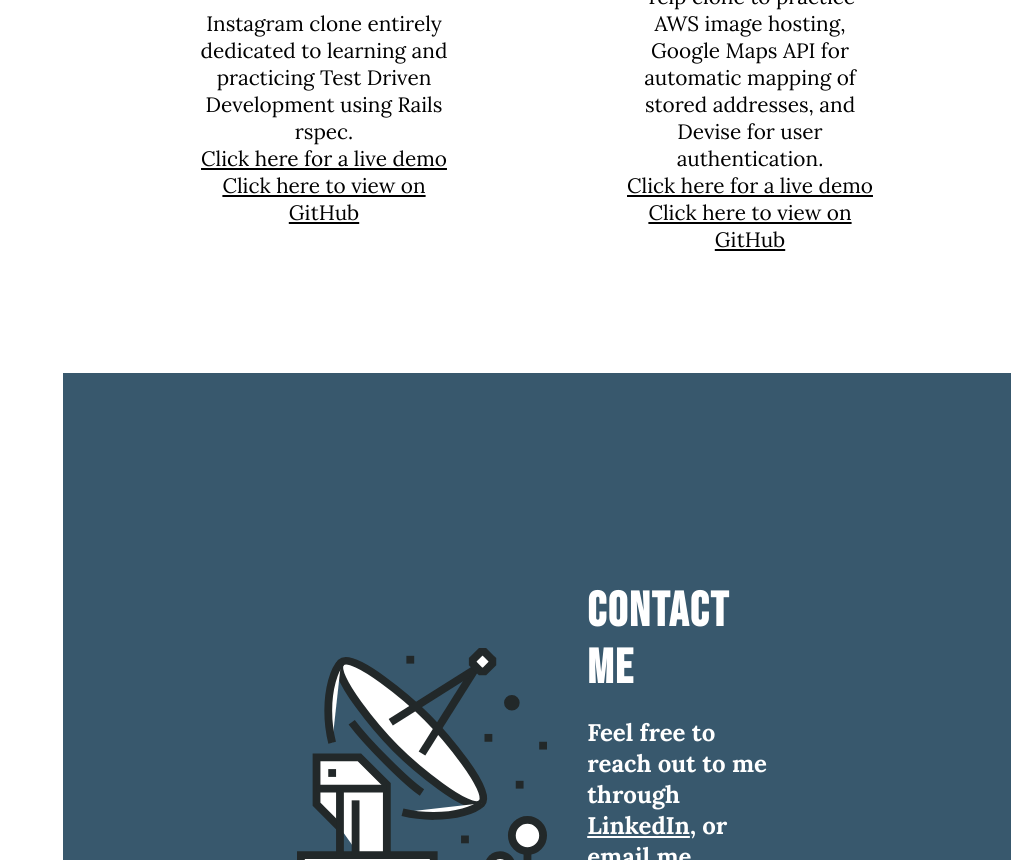
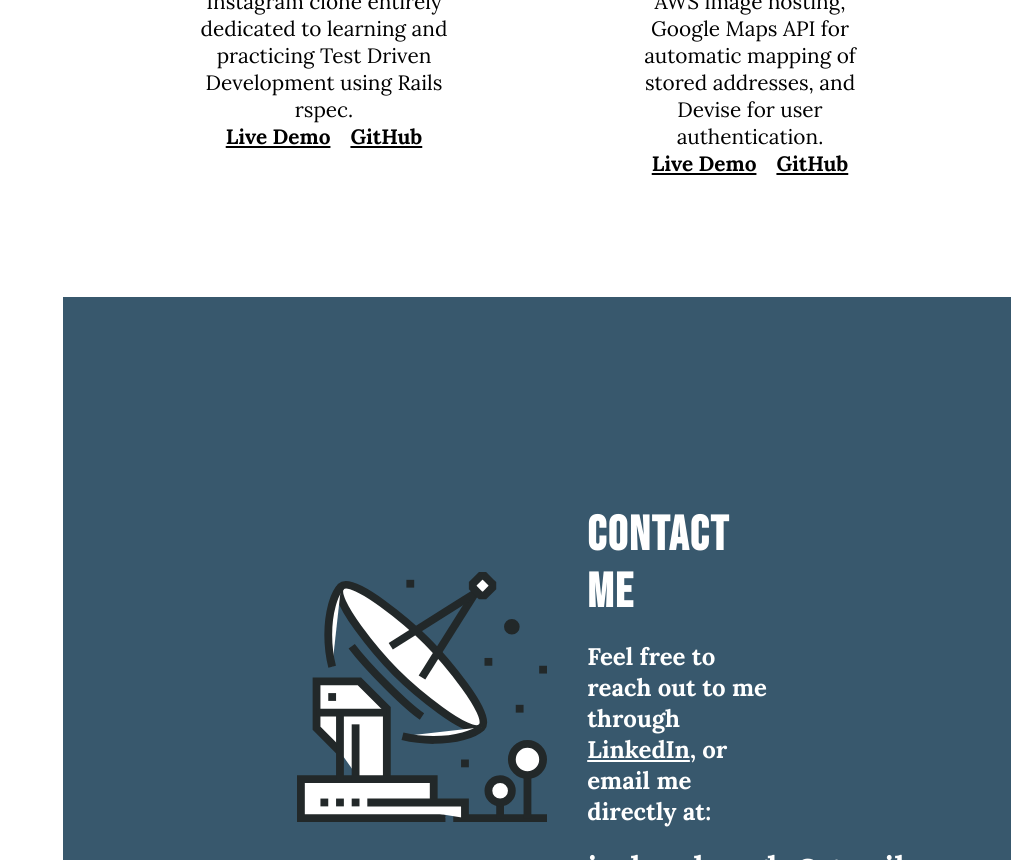
Before and after one commit to joshbangle/websitev2, a React (Create React App) app: page / in a window 1280 px wide. Shown: the part 1940-2800 px from the top of the page, without its empty margins (269-1280 px from the left). Built offline with nearby package versions, Linux system fonts and the light colour scheme.

Commit message:
added rocket and launch pad

```diff
--- a/src/App.js
+++ b/src/App.js
@@ -1,17 +1,14 @@
 import React from 'react';
 import './App.scss';
 import Layout from './components/Layout/Layout'
-import {AppProvider} from './utils/AppContext'
 
 
 function App() {
 
   return (
-    <AppProvider>
       <div className="App">
         <Layout />
       </div>
-    </AppProvider>
   );
 }
 
--- a/src/components/Contact/Contact.js
+++ b/src/components/Contact/Contact.js
@@ -2,14 +2,8 @@ import React from 'react';
 import styled from 'styled-components'
 
 const ContactContent = styled.div`
-    box-sizing: border-box;
-    padding: 0 30%;
-    min-height: 100vh;
     display: flex;
-    justify-content: center;
-    align-items: center;
-    background-color: #38586D;
-    color: #FFF;
+    flex-direction: column;
 `
 const Headline = styled.div`
     font-size: 3em;
@@ -39,20 +33,50 @@ const LinkedIn = styled.a`
         color: #ddd;
     }
 `
+const Everything = styled.div`
+    position: relative;
+    bottom: 0;
+`
+const TrueContent = styled.div`
+    box-sizing: border-box;
+    padding: 0 30%;
+    min-height: 100vh;
+    display: flex;
+    justify-content: center;
+    align-items: center;
+    background-color: #38586D;
+    color: #FFF;
+`
+const PadContainer = styled.div`
+    position: absolute;
+    left: 6px;
+    bottom: 8px;
+    height: 80px;
+`
+const Pad = styled.img`
+    height: 100%;
+`
 const Contact = () => {
     return (
         <section id='contact'>
             <ContactContent>
-
+                <TrueContent>
                     <Icon src='img/icons/satelite.svg' />
 
-                <TextContent>
-                    <Headline>Contact me</Headline>
-                    <h1 style={{fontFamily: 'Lora'}}>Feel free to reach out to me through <LinkedIn href='https://www.linkedin.com/in/joshbangle' target='_blank'>LinkedIn</LinkedIn>, or email me directly at:</h1>
-                    <Email>joshua.bangle@gmail.com</Email>
-                </TextContent>
+                    <TextContent>
+                        <Headline>Contact me</Headline>
+                        <h1 style={{fontFamily: 'Lora'}}>Feel free to reach out to me through <LinkedIn href='https://www.linkedin.com/in/joshbangle' target='_blank'>LinkedIn</LinkedIn>, or email me directly at:</h1>
+                        <Email>joshua.bangle@gmail.com</Email>
+                    </TextContent>
+                </TrueContent>
 
+                <Everything>
+                    <PadContainer>
+                        <Pad src='/img/icons/pad.png' />
+                    </PadContainer>
+                </Everything>
             </ContactContent>
+
         </section>
     );
 }
--- a/src/components/Layout/Layout.js
+++ b/src/components/Layout/Layout.js
@@ -32,6 +32,7 @@ const Layout = (props) => {
                 <Skillset/>
                 <Projects/>
                 <Contact/>
+
             </Content>
 
         </LayoutWrapper>
--- a/src/components/Projects/Projects.js
+++ b/src/components/Projects/Projects.js
@@ -1,16 +1,12 @@
 import React, {useEffect} from 'react'
 import styled from 'styled-components'
-import {useTrail, animated} from 'react-spring'
+import {useSpring, useTrail, animated} from 'react-spring'
 import {images} from '../../json/images'
 import {useInView} from 'react-intersection-observer'
 
 const ProjectContainer = styled.div`
     width: 100%;
     min-height: 100vh;
-    display: flex;
-    justify-content: center;
-    flex-direction: column;
-    align-items: center;
     background-color: #FFF;
     padding-top: 80px;
 `
@@ -43,7 +39,7 @@ const Project = styled(animated.div)`
     justify-content: center;
     align-items: center;
     flex-direction: column;
-    margin-top: 16px;
+    margin-top: 32px;
     padding: 0 10%;
 `
 const Name = styled.h1`
@@ -58,7 +54,9 @@ const Desc = styled.p`
 `
 
 const DemoLink = styled.a`
+    margin: 0 10px;
     font-size: 1.3em;
+    font-weight: bold;
     transition: all .2s ease-in-out;
     font-family: Lora;
     color: inherit;
@@ -67,7 +65,15 @@ const DemoLink = styled.a`
         border-radius: 5px;
     }
 `
-
+const RocketContainer = styled(animated.div)`
+    position: absolute;
+    margin-left: 40px;
+    height: 85px;
+`
+const Rocket = styled.img`
+    height: 100%;
+    transform: rotate(-45deg);
+`
 export default function Projects() {
 
     const projectImages = images.projects
@@ -82,6 +88,19 @@ export default function Projects() {
         }
     ))
 
+    const [spring, setSpring, stopSpring] = useSpring(() => (
+        {
+        config: {
+            duration: 3000,
+            tension: 50,
+            friction: 800,
+            mass: 800
+        },
+        transform: 'translateY(0px)',
+        opacity: 1
+        }
+    ))
+
     useEffect(() => {
         if(inView){
             setTrail({
@@ -90,6 +109,12 @@ export default function Projects() {
                 delay: 500,
             })
             stopTrail()
+            setSpring({
+                transform: 'translateY(-2200px)',
+                opacity: 0,
+                delay: 1700
+            })
+            stopSpring()
         }
         // eslint-disable-next-line
     }, [inView])
@@ -105,11 +130,17 @@ export default function Projects() {
                             <a href={projectImages[i][4]} target="_blank" rel="noopener noreferrer"><Icon src={projectImages[i][1]} /></a>
                         </IconContainer>
                         <Desc>{projectImages[i][3]}</Desc>
-                        <DemoLink href={projectImages[i][4]} target="_blank" rel="noopener noreferrer">Click here for a live demo</DemoLink>
-                        <DemoLink href={projectImages[i][5]} target="_blank" rel="noopener noreferrer">Click here to view on GitHub</DemoLink>
+                        <div>
+                            <DemoLink href={projectImages[i][4]} target="_blank" rel="noopener noreferrer">Live Demo</DemoLink>
+                            <DemoLink href={projectImages[i][5]} target="_blank" rel="noopener noreferrer">GitHub</DemoLink>
+                        </div>
+
                     </Project>
                 ))}
             </Grid>
+            <RocketContainer style={spring}>
+                <Rocket src={`/img/icons/rocket.png`} />
+            </RocketContainer>
 
         </ProjectContainer>
     )
```
Also changed, not shown: public/img/icons/pad.png (added), public/img/icons/rocket.png (renamed from public/img/icons/02_startup_launch_512.png).
